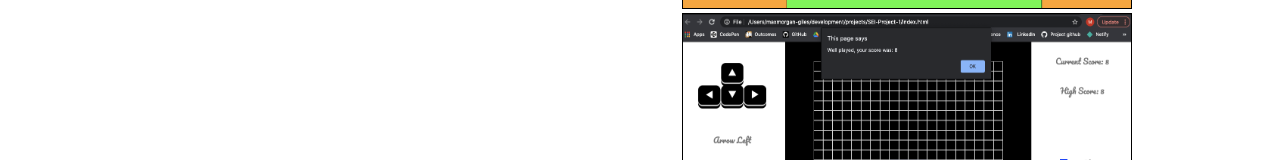
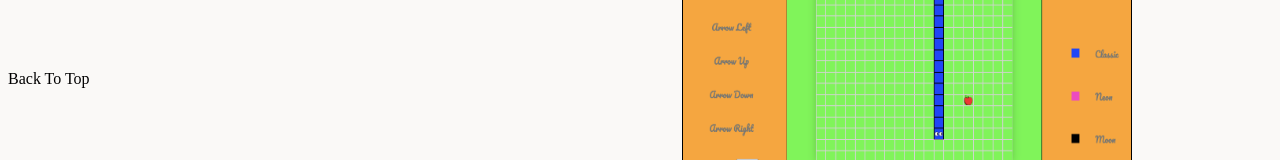
Before and after one commit to maccymg/Portfolio, a React (Create React App) app: page /portfolio in a window 1280 px wide. Shown: the part 2298-2458 px from the top of the page. Built offline with nearby package versions, Linux system fonts and the light colour scheme.

Commit message:
pre-merge

```diff
--- a/src/components/info/Portfolio.js
+++ b/src/components/info/Portfolio.js
@@ -15,6 +15,11 @@ import motMain from '../../images/mot-main.png'
 import quote from '../../images/quote.png'
 
 function Portfolio() {
+
+  const handleScroll = () => {
+    window.scrollTo(0, 0)
+  }
+
   return (
     <div className="portfolio-container">
       <Nav />
@@ -110,6 +115,7 @@ function Portfolio() {
           </div>
           <div className="p-small"></div>
         </div>
+        <a onClick={handleScroll}>Back To Top</a>
       </div>
     </div>
   )
--- a/src/styles/main.scss
+++ b/src/styles/main.scss
@@ -1,5 +1,9 @@
 * {
   box-sizing: border-box;
+}
+
+html {
+  background-color: #faf9f7;
 }
 
 .main {
@@ -135,17 +139,26 @@
   display: flex;
   flex-direction: row;
   flex-grow: 1;
-  height: 500px;
+  height: 550px;
   margin-bottom: 20px;
+  background-color: #faf9f7;
+  transition: all 250ms ease-in-out;
+  &:hover {
+    background-color: white;
+  }
 }
 
 .portfolio-section-one {
   display: flex;
   flex-direction: row;
   flex-grow: 1;
-  height: 500px;
+  height: 550px;
   margin-bottom: 20px;
-  background-color: black;
+  background-color: #222222;
+  transition: all 250ms ease-in-out;
+  &:hover {
+    background-color: black;
+  }
 }
 
 .p-small {
@@ -164,7 +177,7 @@
   display: flex;
   flex: 4;
   flex-direction: row;
-  background-color: black;
+  // background-color: black;
 }
 
 .project-container {
```
